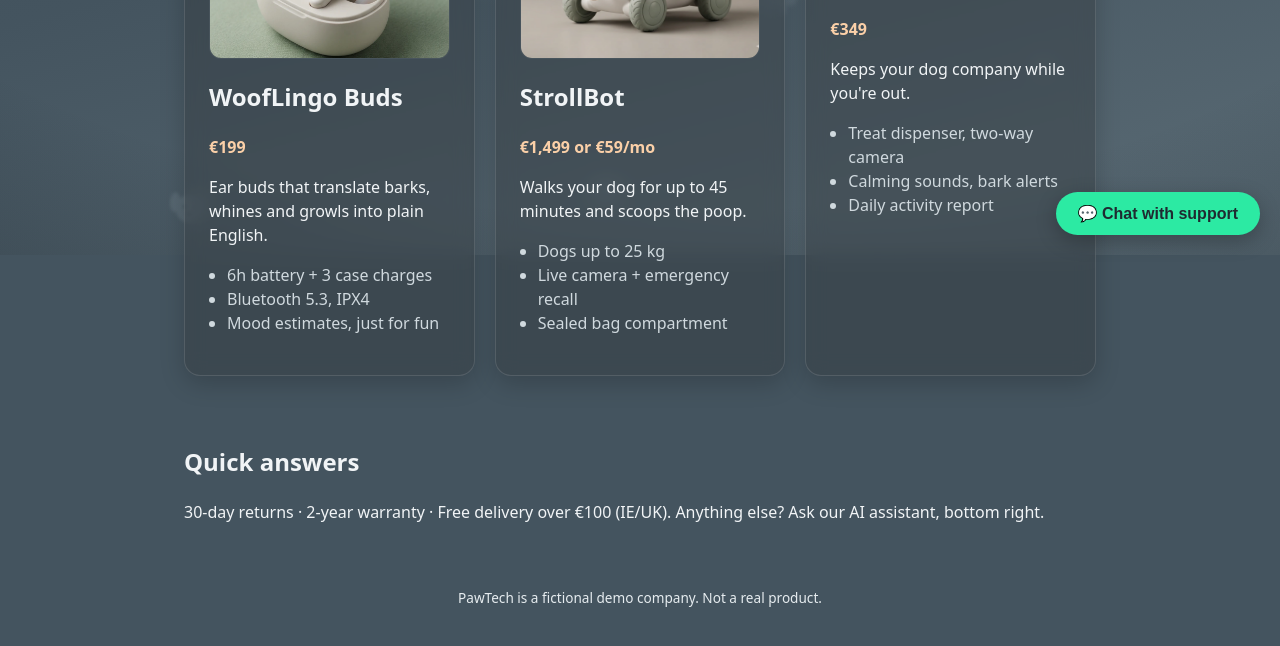
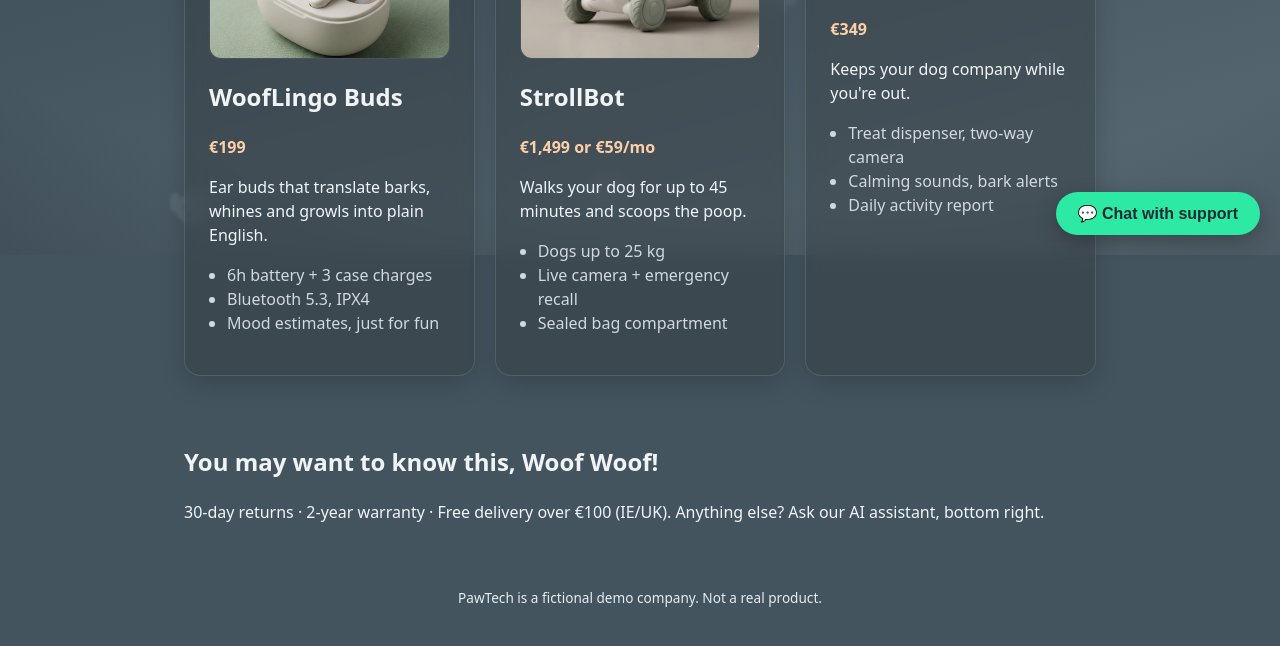
Before and after one commit to sabari-gandhi87/Pawtech, a plain HTML site: page site/index.html in a window 1280 px wide. Shown: the part 545-1191 px from the top of the page. Drawn offline with Linux system fonts and the light colour scheme.

```diff
--- a/site/index.html
+++ b/site/index.html
@@ -30,7 +30,7 @@
   <p>Keeps your dog company while you're out.</p>
   <ul><li>Treat dispenser, two-way camera</li><li>Calming sounds, bark alerts</li><li>Daily activity report</li></ul></article>
 </div></section>
-<section id="faq"><h2>Quick answers</h2><p>30-day returns · 2-year warranty · Free delivery over €100 (IE/UK). Anything else? Ask our AI assistant, bottom right.</p></section>
+<section id="faq"><h2>You may want to know this, Woof Woof!</h2><p>30-day returns · 2-year warranty · Free delivery over €100 (IE/UK). Anything else? Ask our AI assistant, bottom right.</p></section>
 <footer>PawTech is a fictional demo company. Not a real product.</footer>
 <button id="chat-fab" class="btn">💬 Chat with support</button>
 <!-- sandbox: the chat can run, but it can't redirect this page or open pop-ups -->
```
